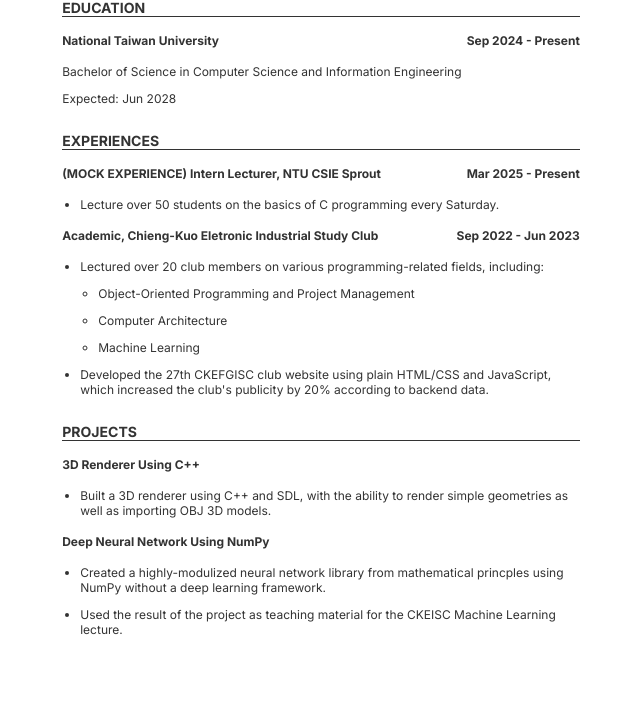
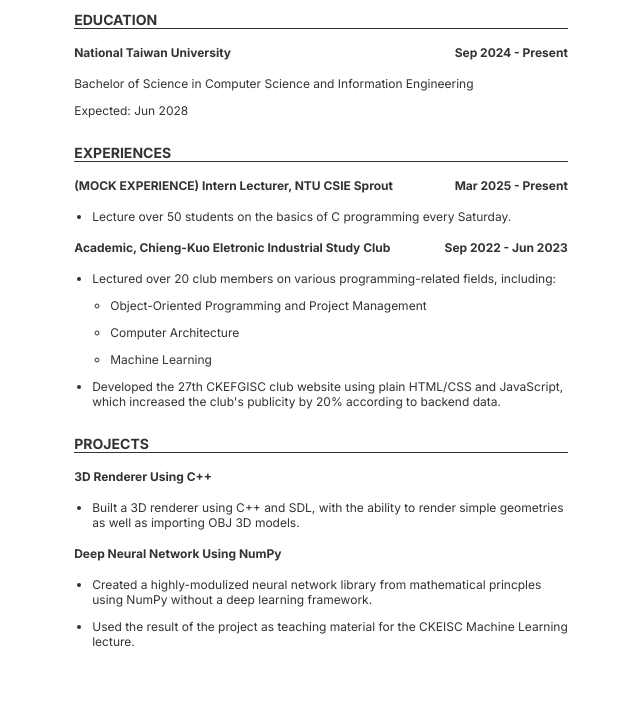
Before and after one commit to VerstandTsai/resume, a plain HTML site: page index.html in a window 1280 px wide. Shown: the part 89-800 px from the top of the page, without its empty margins (319-959 px from the left). Drawn offline with Linux system fonts and the light colour scheme.

Commit message:
Increased paper margin

```diff
--- a/style.css
+++ b/style.css
@@ -27,7 +27,7 @@
 #container {
   display: flex;
   flex-direction: column;
-  margin: 3vh;
+  margin: 3em;
   color: #333;
   font-size: 1.5vh;
   font-family: "Inter", sans-serif;
```
